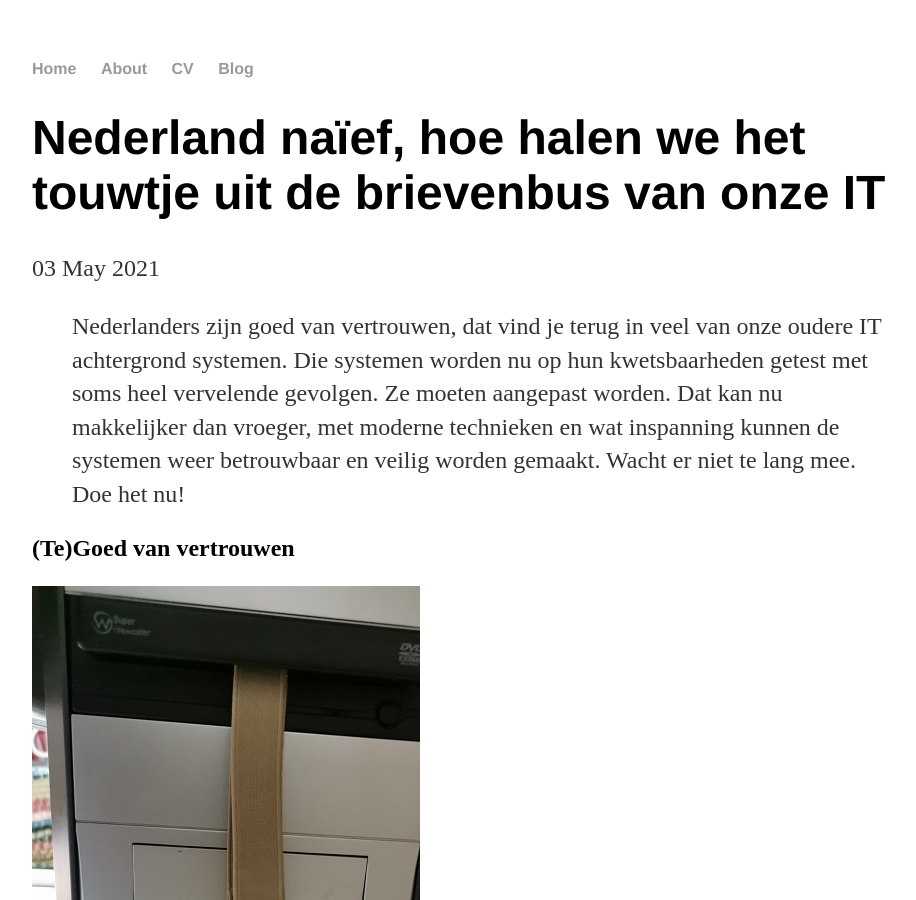
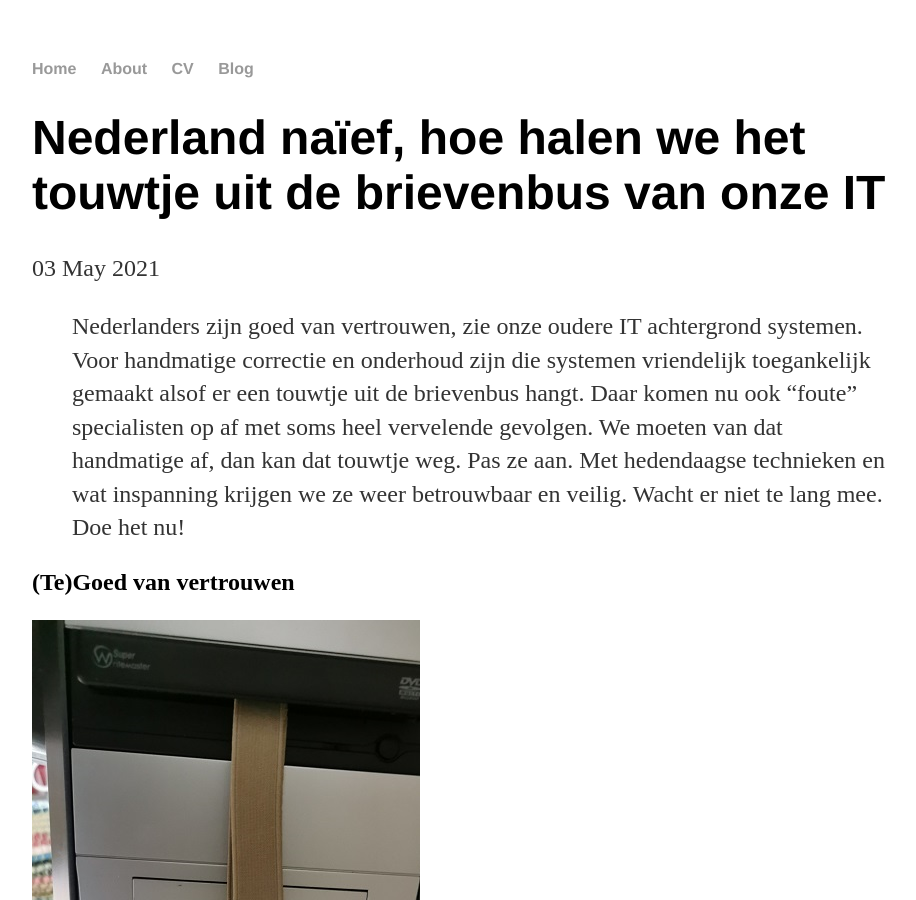
Before and after one commit to paedelm/paedelm.github.io, a Jekyll site: the page built from _posts/2021-05-03-Touwtje-uit-de-brievenbus.md, in a window 1280 px wide and 900 px high. Shown: the whole window, without its empty margins (160-1076 px from the left). Built offline with Jekyll 4.4.1, drawn with Linux system fonts in a browser that asks for light colours.

Commit message:
het touwtje is duidelijker

```diff
--- a/_posts/2021-05-03-Touwtje-uit-de-brievenbus.md
+++ b/_posts/2021-05-03-Touwtje-uit-de-brievenbus.md
@@ -3,7 +3,7 @@ layout: post
 title: "Nederland naïef, hoe halen we het touwtje uit de brievenbus van onze IT"
 date: 2021-05-03
 ---
-> Nederlanders zijn goed van vertrouwen, dat vind je terug in veel van onze oudere IT achtergrond systemen. Die systemen worden nu op hun kwetsbaarheden getest met soms heel vervelende gevolgen. Ze moeten aangepast worden. Dat kan nu makkelijker dan vroeger, met moderne technieken en wat inspanning kunnen de systemen weer betrouwbaar en veilig worden gemaakt. Wacht er niet te lang mee. Doe het nu!
+> Nederlanders zijn goed van vertrouwen, zie onze oudere IT achtergrond systemen. Voor handmatige correctie en onderhoud zijn die systemen vriendelijk toegankelijk gemaakt alsof er een touwtje uit de brievenbus hangt. Daar komen nu ook "foute" specialisten op af met soms heel vervelende gevolgen. We moeten van dat handmatige af, dan kan dat touwtje weg. Pas ze aan. Met hedendaagse technieken en wat inspanning krijgen we ze weer betrouwbaar en veilig. Wacht er niet te lang mee. Doe het nu!
 
 ## (Te)Goed van vertrouwen
 
```
